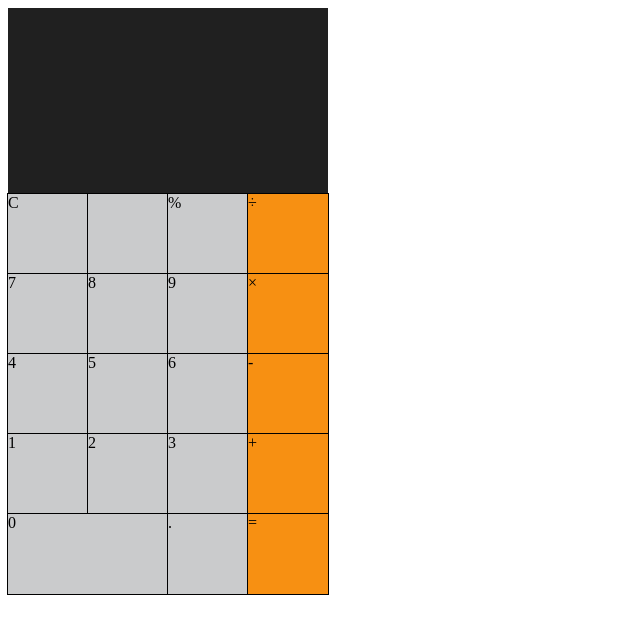
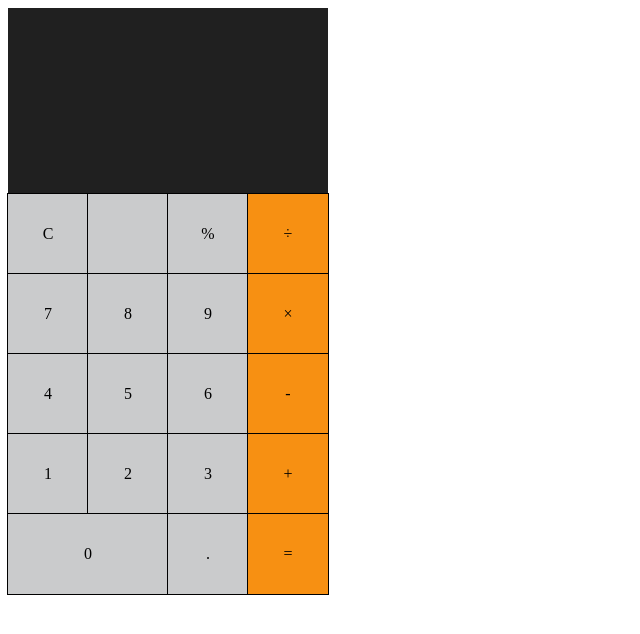
Before and after one commit to wagner44/repository01, a plain HTML site: page index.html in a window 1280 px wide. Shown: the whole page, without its empty margins (0-640 px from the left). Drawn offline with Linux system fonts and the light colour scheme.

Commit message:
text center

```diff
--- a/index.html
+++ b/index.html
@@ -12,10 +12,14 @@
         .block2 {
             width: 80px;
             height: 80px;
+            line-height: 80px;
+            text-align: center;
         }
         .block0 {
             width: 160px;
             height: 80px;
+            line-height: 80px;
+            text-align: center;
         }
         .blockX {
             width: 320px;
```
